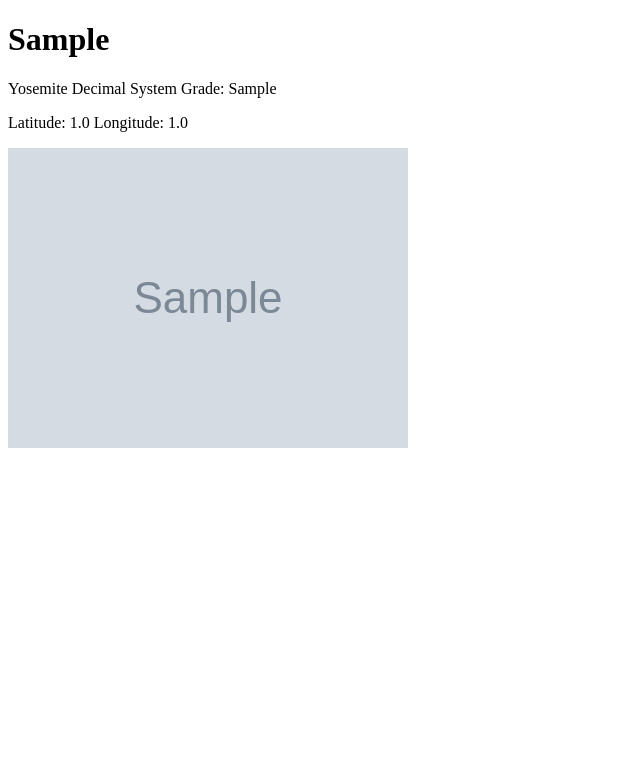
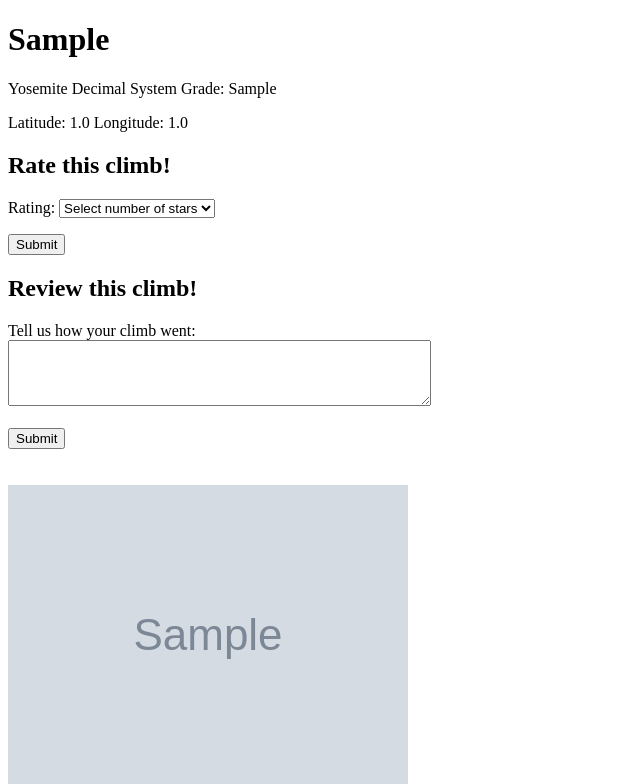
Before and after one commit to CruxCat/cruxfinder-project, a Flask app: page /routes/1 in a window 1280 px wide. Shown: the top 784 px of the page, without its empty margins (0-640 px from the left). Run offline with Flask 2, Linux system fonts and the light colour scheme; the visitor is signed in with stand-in values (Sample User, id 1); tables that the repository leaves empty hold one stand-in row (values such as "Sample post"); grey boxes marked "Sample" are stand-in pictures.

Commit message:
added rating and review features to route_details page

```diff
--- a/crud.py
+++ b/crud.py
@@ -48,6 +48,14 @@ def create_rating(climber, route, stars):
 
     rating = Rating(climber=climber, route=route, stars=stars)
 
+    return rating
+
+def update_rating(rating_id, new_stars):
+    """Update a rating given rating_id and the updated stars."""
+
+    rating = Rating.query.get(rating_id)
+    rating.stars = new_stars
+
 if __name__ == '__main__':
     from server import app
     connect_to_db(app)
--- a/server.py
+++ b/server.py
@@ -51,12 +51,12 @@ def register_climber():
 
     climber = crud.get_climber_by_email(email)
     if climber:
-        flash("Cannot create an account with that email. That email is already registered.")
+        flash("That email is already taken. Try logging in below.")
     else:
         climber = crud.create_climber(name, email, password)
         db.session.add(climber)
         db.session.commit()
-        flash("Account created successfully. Please log in.")
+        flash("Account created successfully. Please log in below.")
 
     return redirect('/')
 
@@ -77,6 +77,29 @@ def login_climber():
 
     return redirect('/')
 
+@app.route("/routes/<route_id>/ratings", methods=["POST"])
+def create_rating(route_id):
+    """Create a new rating for a climbing route."""
+
+    logged_in_email = session.get("climber_email")
+    rating_score = request.form.get("rating")
+
+    if logged_in_email is None:
+        flash("You must log in to rate a movie.")
+    elif not rating_score:
+        flash("Error: you didn't select a score for your rating.")
+    else:
+        climber = crud.get_climber_by_email(logged_in_email)
+        route = crud.get_route_by_id(route_id)
+
+        rating = crud.create_rating(climber, route, int(rating_score))
+        db.session.add(rating)
+        db.session.commit()
+
+        flash(f"You rated this climb {rating_score} out of 5.")
+
+    return redirect(f"/routes/{route_id}")
+
 if __name__ == "__main__":
     # DebugToolbarExtension(app)
     connect_to_db(app)
--- a/templates/route_details.html
+++ b/templates/route_details.html
@@ -13,5 +13,35 @@
   Latitude: {{ route.latitude }} Longitude: {{ route.longitude }}
 </p>
 
+{% if session.get('climber_email') %}
+<h2>Rate this climb!</h2>
+<form action="/routes/{{ route.route_id }}/ratings" method="POST">
+  <p>
+    Rating:
+    <select name="rating">
+      <option value="">Select number of stars</option>
+      {% for num in range(6) %}
+        <option value ="{{ num }}">{{num}}</option>
+      {% endfor %}
+    </select>
+  </p>
+  <p>
+    <input type="submit">
+  </p>
+</form>
+{% endif %}
+
+{% if session.get('climber_email') %}
+<h2>Review this climb!</h2>
+<form action="/routes/{{ route.route_id }}/reviews" method="POST">
+  <label for="review">Tell us how your climb went:</label>
+  <br>
+  <textarea id="review" name="review" rows="4" cols="50">
+  </textarea> <br><br>
+  <button type="submit">Submit</button>
+</form>
+{% endif %}
+<br>
+<br>
 <img src="{{ route.picture_path }}">
 {% endblock %}
```
